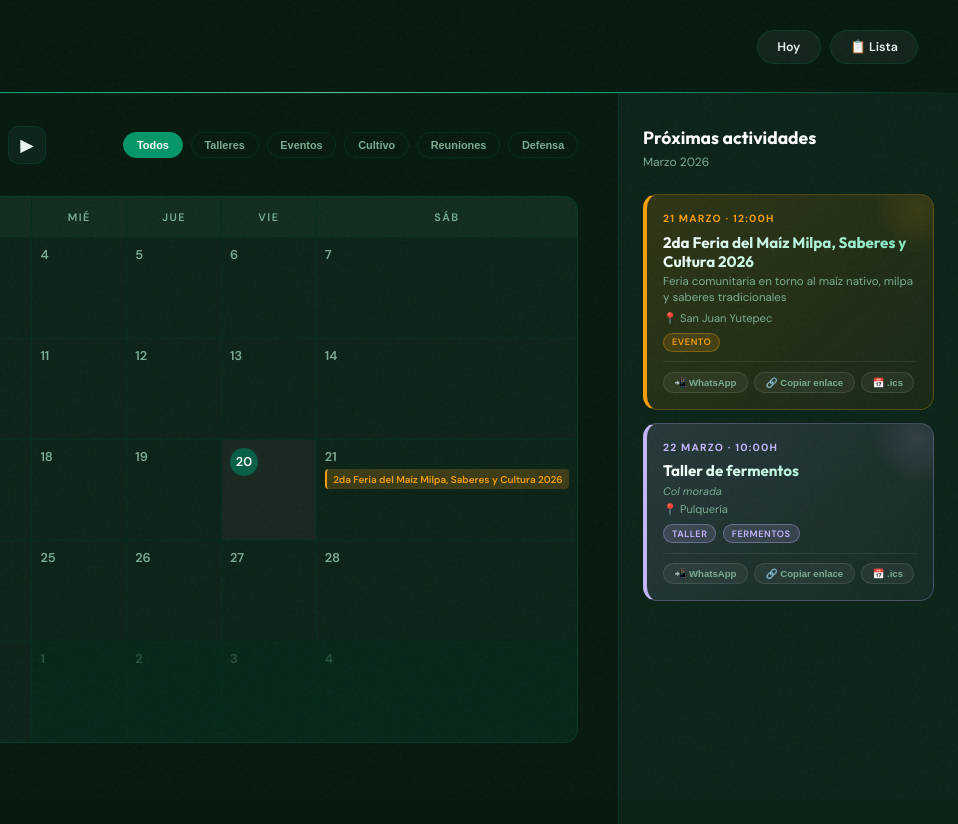
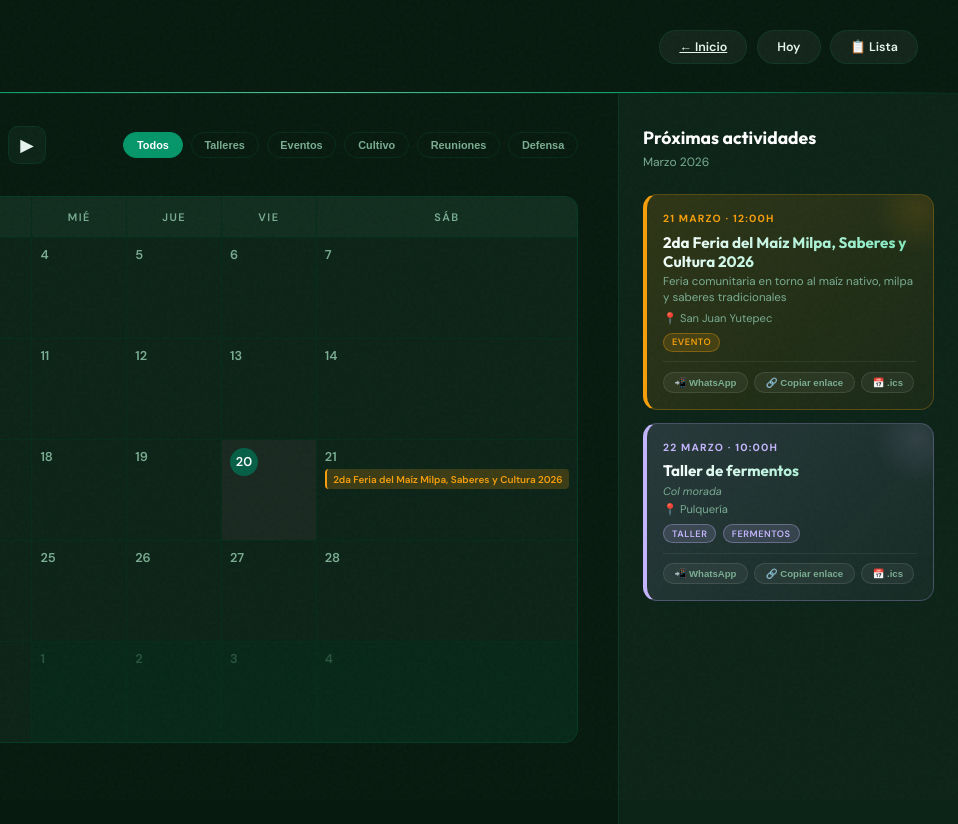
Before and after one commit to swgarz/guardianesdelpulque, a website: page calendario.html in a window 1280 px wide. Shown: the full height of the page, 322-1280 px from the left. Drawn offline with Linux system fonts and the light colour scheme.

Commit message:
fix: agregar botón ← Inicio en el calendario
Co-Authored-By: Claude Sonnet 4.6 <noreply@anthropic.com>

```diff
--- a/calendario.html
+++ b/calendario.html
@@ -642,6 +642,7 @@
             </div>
         </div>
         <div class="header-right">
+            <a class="btn btn--ghost" href="index.html">← Inicio</a>
             <button class="btn btn--ghost" onclick="goToday()">Hoy</button>
             <button class="btn btn--ghost" id="viewToggleBtn" onclick="toggleListView()">📋 Lista</button>
         </div>
```
